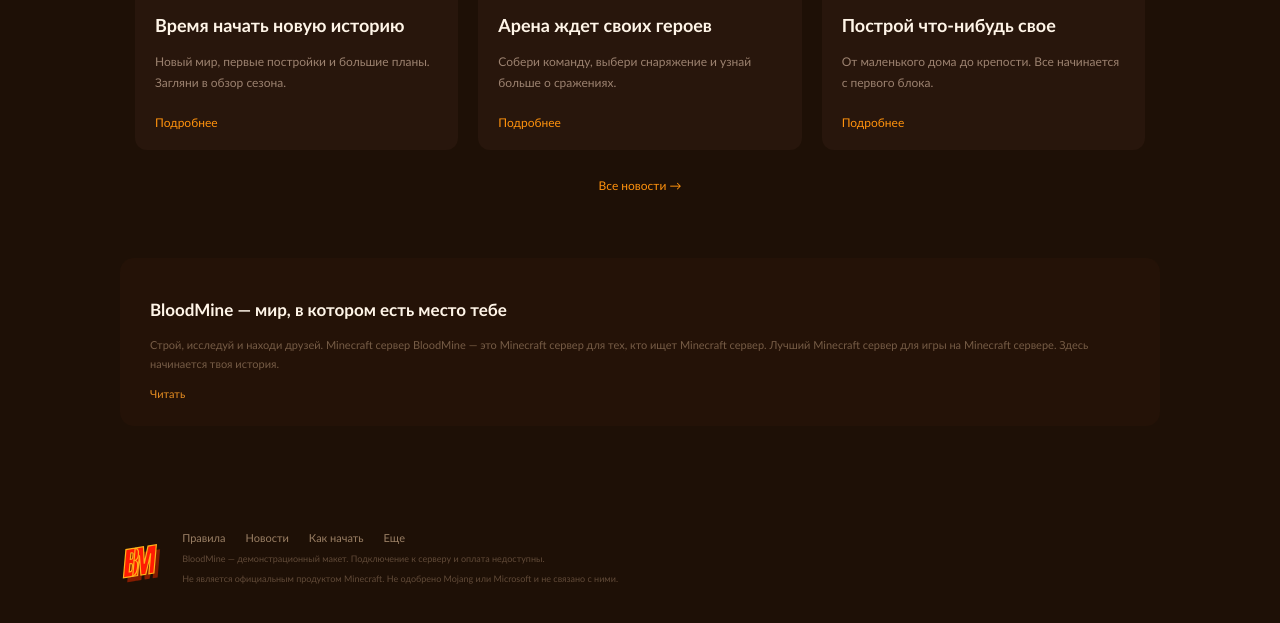
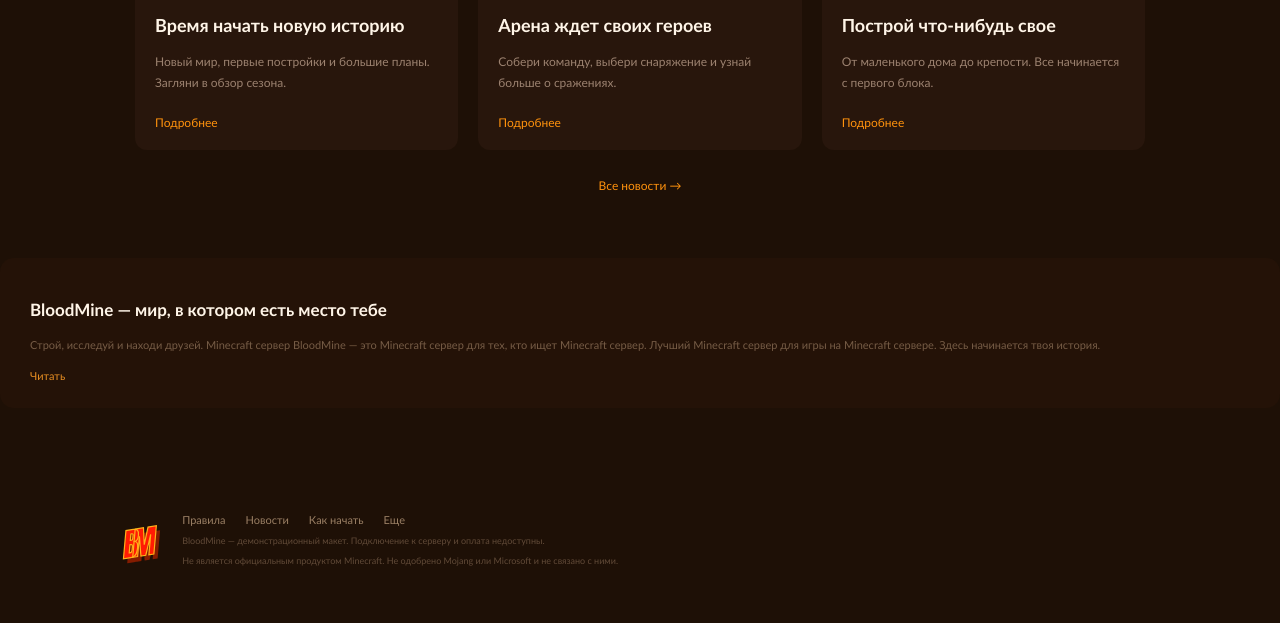
Before and after one commit to Rivalv3/Site, a plain HTML site: page index.html in a window 1280 px wide. Shown: the part 1710-2333 px from the top of the page. Drawn offline with Linux system fonts and the light colour scheme.

Commit message:
Класс about

```diff
--- a/index.html
+++ b/index.html
@@ -50,7 +50,7 @@
         <a class="text-link" href="news.html">Все новости →</a>
       </section>
 
-      <section class="wrap about"><h4>BloodMine — мир, в котором есть место тебе</h4><p>Строй, исследуй и находи друзей. Minecraft сервер BloodMine — это Minecraft сервер для тех, кто ищет Minecraft сервер. Лучший Minecraft сервер для игры на Minecraft сервере. Здесь начинается твоя история.</p><a href="rules.html">Читать</a></section>
+      <section class="about"><h4>BloodMine — мир, в котором есть место тебе</h4><p>Строй, исследуй и находи друзей. Minecraft сервер BloodMine — это Minecraft сервер для тех, кто ищет Minecraft сервер. Лучший Minecraft сервер для игры на Minecraft сервере. Здесь начинается твоя история.</p><a href="rules.html">Читать</a></section>
     </main>
 
     <footer class="footer wrap">
```
